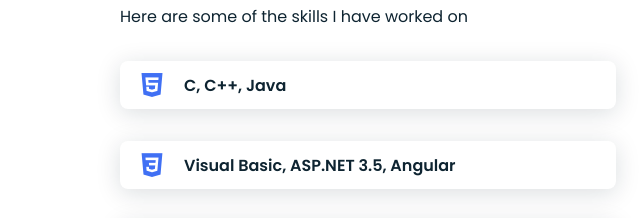
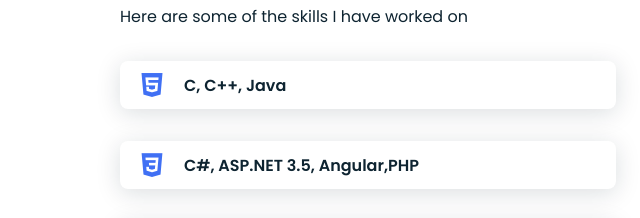
Before and after one commit to shahnawaza75/shahnawaza75.github.io, a plain HTML site: page index.html in a window 1280 px wide. Shown: the part 1591-1809 px from the top of the page, 8-648 px from the left. Drawn offline with nearby package versions, Linux system fonts and the light colour scheme.

Commit message:
Update index.html

```diff
--- a/index.html
+++ b/index.html
@@ -90,7 +90,7 @@
                     <div class="skills__data">
                         <div class="skills__names">
                             <i class='bx bxl-css3 skills__icon'></i>
-                            <span class="skills__name">Visual Basic, ASP.NET 3.5, Angular</span>
+                            <span class="skills__name">C#, ASP.NET 3.5, Angular,PHP</span>
                         </div>
 
                     </div>
```
